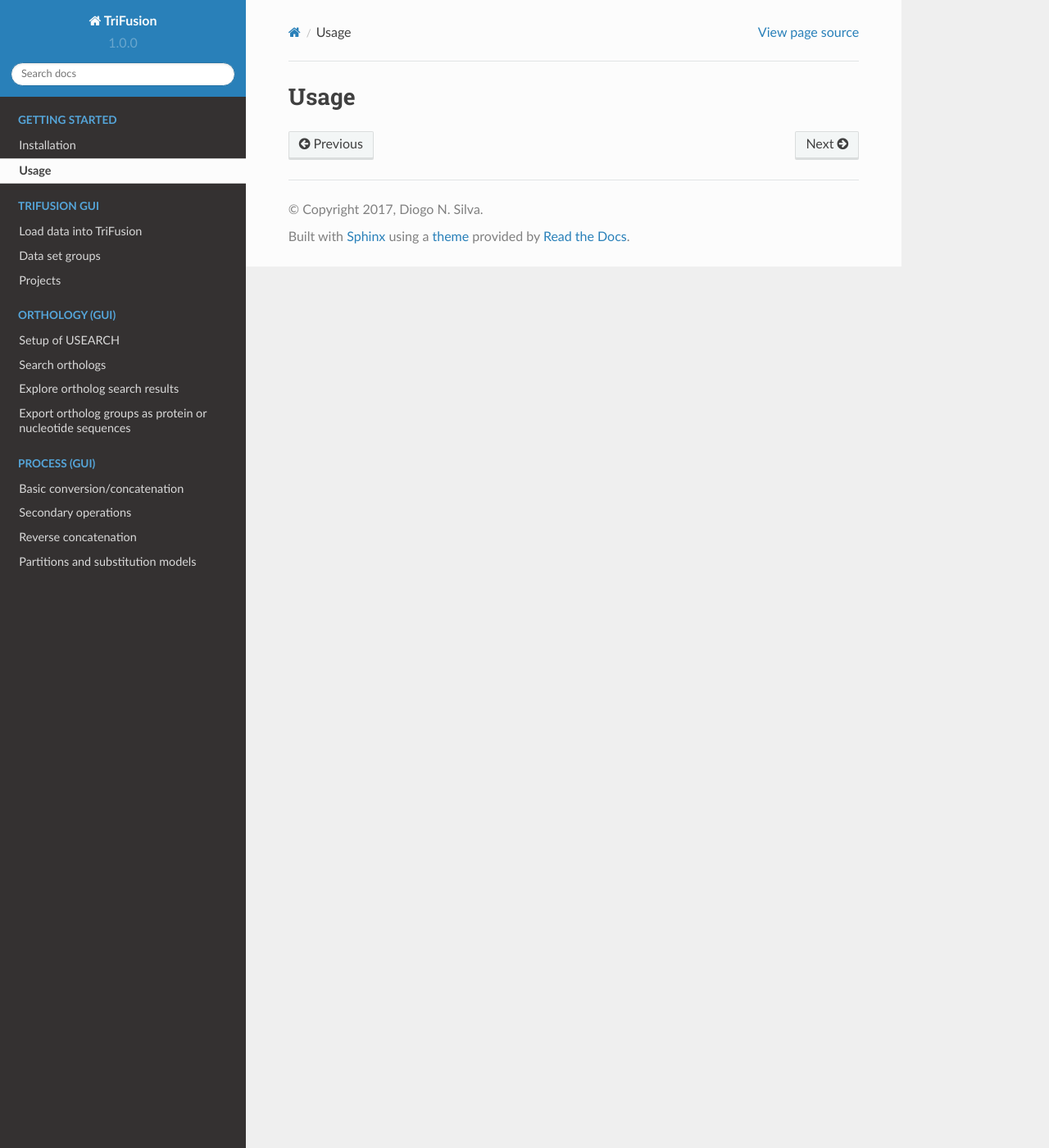
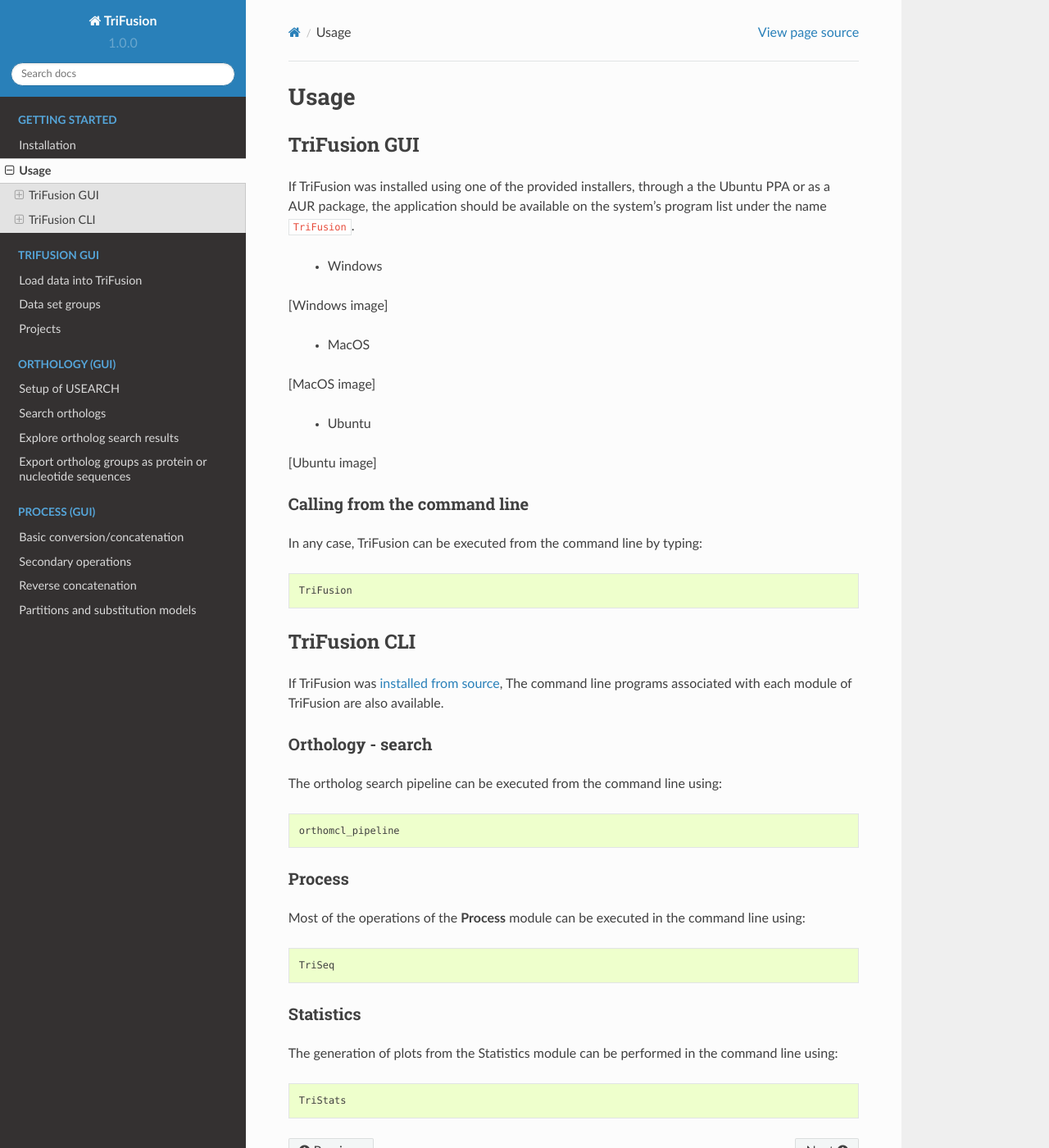
Before and after one commit to ODiogoSilva/TriFusion, a Sphinx documentation site: the page built from docs/usage.rst, in a window 1280 px wide and 1400 px high. Shown: the whole window at 82% size. Built offline with Sphinx 7.4.7 and the Read the Docs theme 2.0.0, drawn with Linux system fonts in a browser that asks for light colours.

Commit message:
Added basic usage documentation. Still missing images.

```diff
--- a/docs/usage.rst
+++ b/docs/usage.rst
@@ -1,2 +1,66 @@
 Usage
 =====
+
+TriFusion GUI
+-------------
+
+If TriFusion was installed using one of the provided installers, through
+a the Ubuntu PPA or as a AUR package, the application should be available
+on the system's program list under the name ``TriFusion``.
+
+    - Windows
+
+[Windows image]
+
+    - MacOS
+
+[MacOS image]
+
+    - Ubuntu
+
+[Ubuntu image]
+
+Calling from the command line
+^^^^^^^^^^^^^^^^^^^^^^^^^^^^^
+
+In any case, TriFusion can be executed from the command line by typing:
+
+.. code-block:: bash
+
+    TriFusion
+
+TriFusion CLI
+-------------
+
+If TriFusion was `installed from source <installation.html#installation-from-source>`_,
+The command line programs associated with each module of TriFusion are
+also available.
+
+Orthology - search
+^^^^^^^^^^^^^^^^^^
+
+The ortholog search pipeline can be executed from the command line using:
+
+.. code-block:: bash
+
+    orthomcl_pipeline
+
+Process
+^^^^^^^
+
+Most of the operations of the **Process** module can be executed in the
+command line using:
+
+.. code-block:: bash
+
+    TriSeq
+
+Statistics
+^^^^^^^^^^
+
+The generation of plots from the Statistics module can be performed in the
+command line using:
+
+.. code-block:: bash
+
+    TriStats
```
